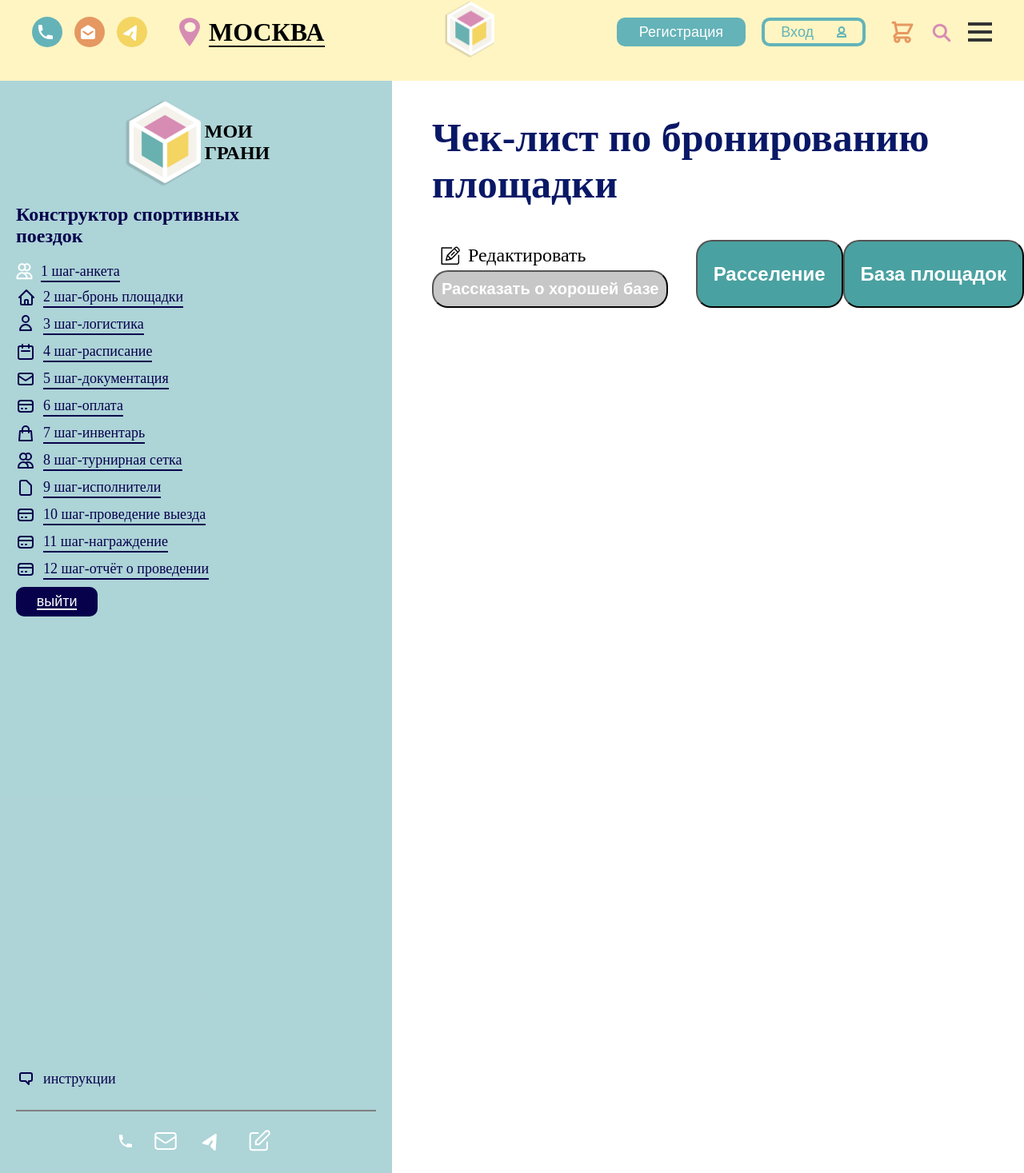
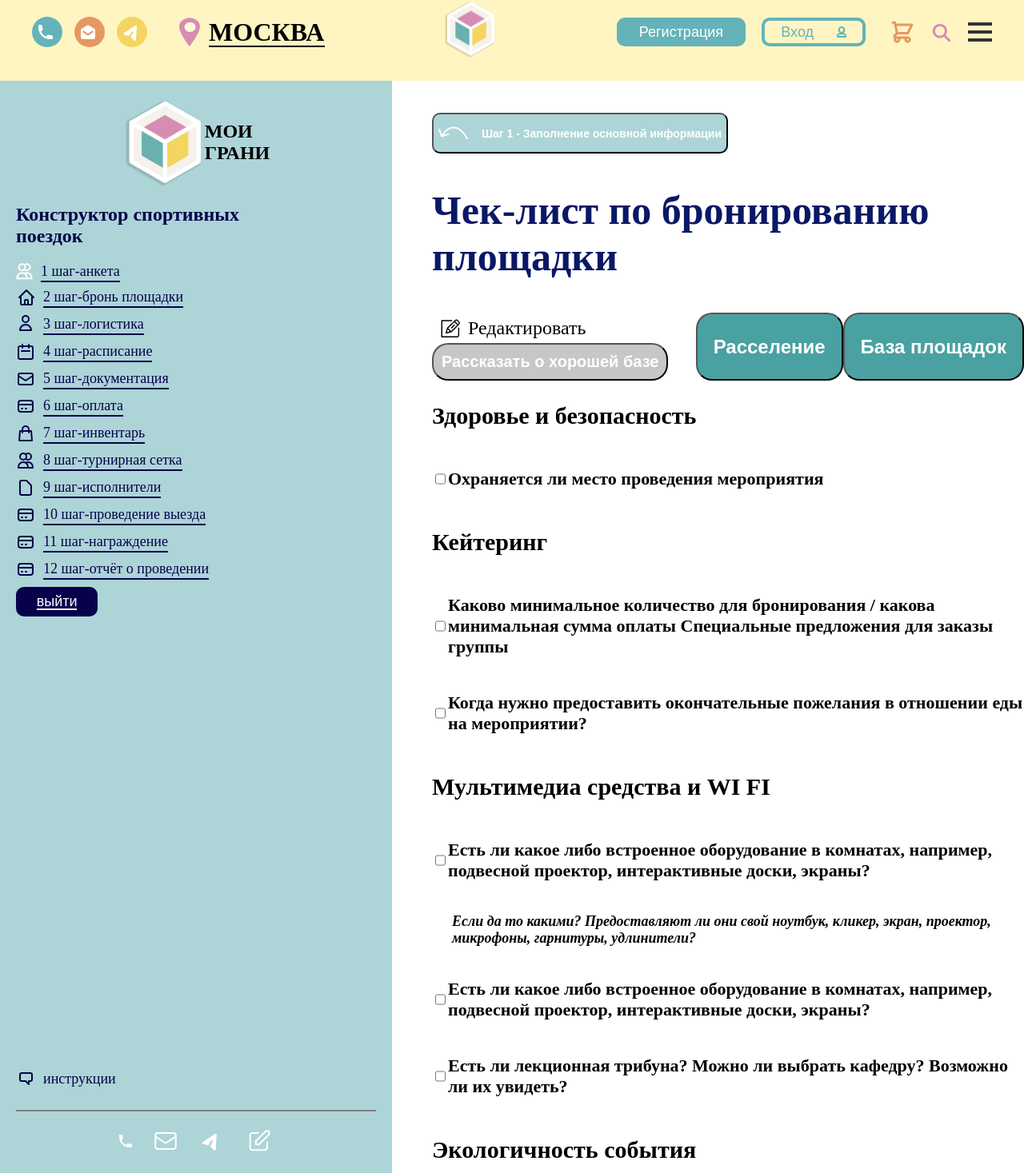
Before and after one commit to KES122/Grani_Fronend, a React (Vite) app: page / in a window 1280 px wide. Shown: the part 21-1488 px from the top of the page at 80% size. Built offline with nearby package versions, Linux system fonts and the light colour scheme.

Commit message:
commit14/12
верстка компонента страницы шаг 2/3 часть с чекбоксами
осталось доработать только стиль страницы , только половина готова

```diff
--- /dev/null
+++ b/src/components/step2/venueReservationPage3/checkBox/checkBox.module.scss
@@ -0,0 +1,53 @@
+* {
+    box-sizing: border-box;
+}
+
+.checkBox {
+    &__checkBoxComponent {
+        display: flex;
+        flex-direction: row;
+    }
+
+    &__checkBoxDescription {
+        margin-left: 25px;
+    }
+}
+
+.checkBoxDescription {
+    &__p {
+        color: #000;
+        font-size: 18px;
+        font-style: italic;
+        font-weight: 600;
+
+    }
+}
+
+.headerBox {
+    &__title {
+        display: flex;
+        height: 28px;
+        flex-direction: column;
+        justify-content: center;
+        align-self: stretch;
+
+        color: #000;
+        font-size: 30px;
+        font-weight: 900;
+    }
+
+    &__inputCheck {
+        height: 28px;
+        width: 28px
+    }
+}
+
+.checkBoxComponent {
+    &__checkBoxTitle {
+        color: #000;
+        font-size: 22px;
+        font-weight: 700;
+        font-style: normal;
+
+    }
+}
--- /dev/null
+++ b/src/components/step2/venueReservationPage3/checkBox/checkBox.tsx
@@ -0,0 +1,102 @@
+import style from './checkBox.module.scss'
+
+const CheckBox = () => {
+    return (
+        <section className={style.checkBoxSection}>
+            <div className={style.checkBoxSection__MainCheckBoxPart}>
+
+                <div className={style.MainCheckBoxPart__checkBox}>
+
+                    <div className={style.checkBox__headerBox}>
+                        <h3 className={style.headerBox__title}>Здоровье и безопасность</h3>
+                    </div>
+
+                    <div className={style.checkBox__checkBoxComponent}>
+                        <input type='checkbox' className={style.checkBoxComponent__inputCheck}/>
+                        <p className={style.checkBoxComponent__checkBoxTitle}>Охраняется ли место проведения мероприятия</p>
+                    </div>
+
+                </div>
+
+                <div className={style.MainCheckBoxPart__checkBox}>
+
+                    <div className={style.checkBox__headerBox}>
+                        <h3 className={style.headerBox__title}>Кейтеринг</h3>
+                    </div>
+
+                    <div className={style.checkBox__checkBoxComponent}>
+                        <input type='checkbox' className={style.checkBoxComponent__inputCheck} />
+                        <p className={style.checkBoxComponent__checkBoxTitle}>Каково минимальное количество для бронирования / какова минимальная сумма оплаты Специальные предложения для заказы группы</p>
+                    </div>
+
+                    <div className={style.checkBox__checkBoxComponent}>
+                        <input type='checkbox' className={style.checkBoxComponent__inputCheck} />
+                        <p className={style.checkBoxComponent__checkBoxTitle}>Когда нужно предоставить окончательные пожелания в отношении еды на мероприятии?</p>
+                    </div>
+
+                </div>
+
+                <div className={style.MainCheckBoxPart__checkBox}>
+
+                    <div className={style.checkBox__headerBox}>
+                        <h3 className={style.headerBox__title}>Мультимедиа средства и WI FI</h3>
+                    </div>
+
+                    <div className={style.checkBox__checkBoxComponent}>
+                        <input type='checkbox' className={style.checkBoxComponent__inputCheck} />
+                        <p className={style.checkBoxComponent__checkBoxTitle}>Есть ли какое либо встроенное оборудование в комнатах, например, подвесной проектор, интерактивные доски, экраны?</p>
+                    </div>
+
+                    <div className={style.checkBox__checkBoxDescription}>
+                        <p className={style.checkBoxDescription__p}>Если да то какими? Предоставляют ли они свой ноутбук, кликер, экран, проектор, микрофоны, гарнитуры, удлинители?</p>
+                    </div>
+
+                    <div className={style.checkBox__checkBoxComponent}>
+                        <input type='checkbox' className={style.checkBoxComponent__inputCheck} />
+                        <p className={style.checkBoxComponent__checkBoxTitle}>Есть ли какое либо встроенное оборудование в комнатах, например, подвесной проектор, интерактивные доски, экраны?</p>
+                    </div>
+
+                    <div className={style.checkBox__checkBoxComponent}>
+                        <input type='checkbox' className={style.checkBoxComponent__inputCheck} />
+                        <p className={style.checkBoxComponent__checkBoxTitle}>Есть ли лекционная трибуна? Можно ли выбрать кафедру? Возможно ли их увидеть?</p>
+                    </div>
+
+                </div>
+
+                <div className={style.MainCheckBoxPart__checkBox}>
+
+                    <div className={style.checkBox__headerBox}>
+                        <h3 className={style.headerBox__title}>Экологичность события</h3>
+                    </div>
+
+                    <div className={style.checkBox__checkBoxComponent}>
+                        <input type='checkbox' className={style.checkBoxComponent__inputCheck} />
+                        <p className={style.checkBoxComponent__checkBoxTitle}>Возможность использовать кулеры или графины, а не пластиковые бутылки ( или замена их на стекло) </p>
+                    </div>
+
+                    <div className={style.checkBox__checkBoxComponent}>
+                        <input type='checkbox' className={style.checkBoxComponent__inputCheck} />
+                        <p className={style.checkBoxComponent__checkBoxTitle}>Возможность замены одноразовой посуды на фарфоровую?</p>
+                    </div>
+
+                </div>
+
+                <div className={style.MainCheckBoxPart__checkBox}>
+
+                    <div className={style.checkBox__headerBox}>
+                        <h3 className={style.headerBox__title}>Помещение</h3>
+                    </div>
+
+                    <div className={style.checkBox__checkBoxComponent}>
+                        <input type='checkbox' className={style.checkBoxComponent__inputCheck} />
+                        <p className={style.checkBoxComponent__checkBoxTitle}>Где будет располагаться регистрация?</p>
+                    </div>
+
+                </div>
+
+            </div>
+
+        </section>
+    )
+}
+export default CheckBox
--- /dev/null
+++ b/src/components/step2/venueReservationPage3/jumpButtonStep2/jumpButtonStep2.module.scss
@@ -0,0 +1,29 @@
+*{
+    box-sizing: border-box;
+}
+.JumpBottonStepTwo{
+    margin-top: 40px;
+}
+.buttonStyleStepTwo{
+
+    &__buttJump{
+        display: flex;
+        align-items: center;
+        justify-content: space-between;
+        width: 370px;
+        height: 51px;
+        background-color: #6BB1B68C;
+        color: #FFF;
+        font-size: 14px;
+        font-weight: 700;
+        border-radius: 10px;
+
+    }
+    &__img{
+        display: flex;
+        justify-content: center;
+        align-items: center;
+        width: 32px;
+        height: 14px;
+    }
+}
--- /dev/null
+++ b/src/components/step2/venueReservationPage3/jumpButtonStep2/jumpButtonStep2.tsx
@@ -0,0 +1,12 @@
+import style from './jumpButtonStep2.module.scss'
+
+const JumpBottonStepTwo = () => {
+    return (
+        <section className={style.JumpBottonStepTwo}>
+            <div className={style.JumpBottonStepTwo__buttonStyleStepTwo}>
+                <button className={style.buttonStyleStepTwo__buttJump}><img className={style.buttonStyleDiv__img} src='./Arrow.svg'/>Шаг 1 - Заполнение основной информации</button>
+            </div>
+        </section>
+    )
+}
+export default JumpBottonStepTwo
--- a/src/components/step2/venueReservationPage3/venueReservationPage3.module.scss
+++ b/src/components/step2/venueReservationPage3/venueReservationPage3.module.scss
@@ -13,10 +13,12 @@
 
 .venueReservationPage3 {
     display: flex;
+    flex-direction: column;
     padding-left: 50px;
 
 
 }
+
 
 .MainPart {
     &__titlePart {
--- a/src/components/step2/venueReservationPage3/venueReservationPage3.tsx
+++ b/src/components/step2/venueReservationPage3/venueReservationPage3.tsx
@@ -1,6 +1,8 @@
 import style from './venueReservationPage3.module.scss'
 import Header from '../../header/Header'
 import StepsMenu from '../../StepsMenu/StepsMenu'
+import JumpBottonStepTwo from './jumpButtonStep2/jumpButtonStep2'
+import CheckBox from './checkBox/checkBox'
 
 const VenueReservationPage3 = () => {
     return (
@@ -13,6 +15,7 @@ const VenueReservationPage3 = () => {
 
                 <section className={style.venueReservationPage3}>
 
+                    <JumpBottonStepTwo/>
                     <div className={style.venueReservationPage3__MainPart}>
                         <div className={style.MainPart__titlePart}>
                             <h1 className={style.titlePart__title}>Чек-лист по бронированию площадки</h1>
@@ -37,6 +40,7 @@ const VenueReservationPage3 = () => {
 
                         </div>
                     </div>
+                    <CheckBox/>
                 </section>
             </div>
         </>
```
